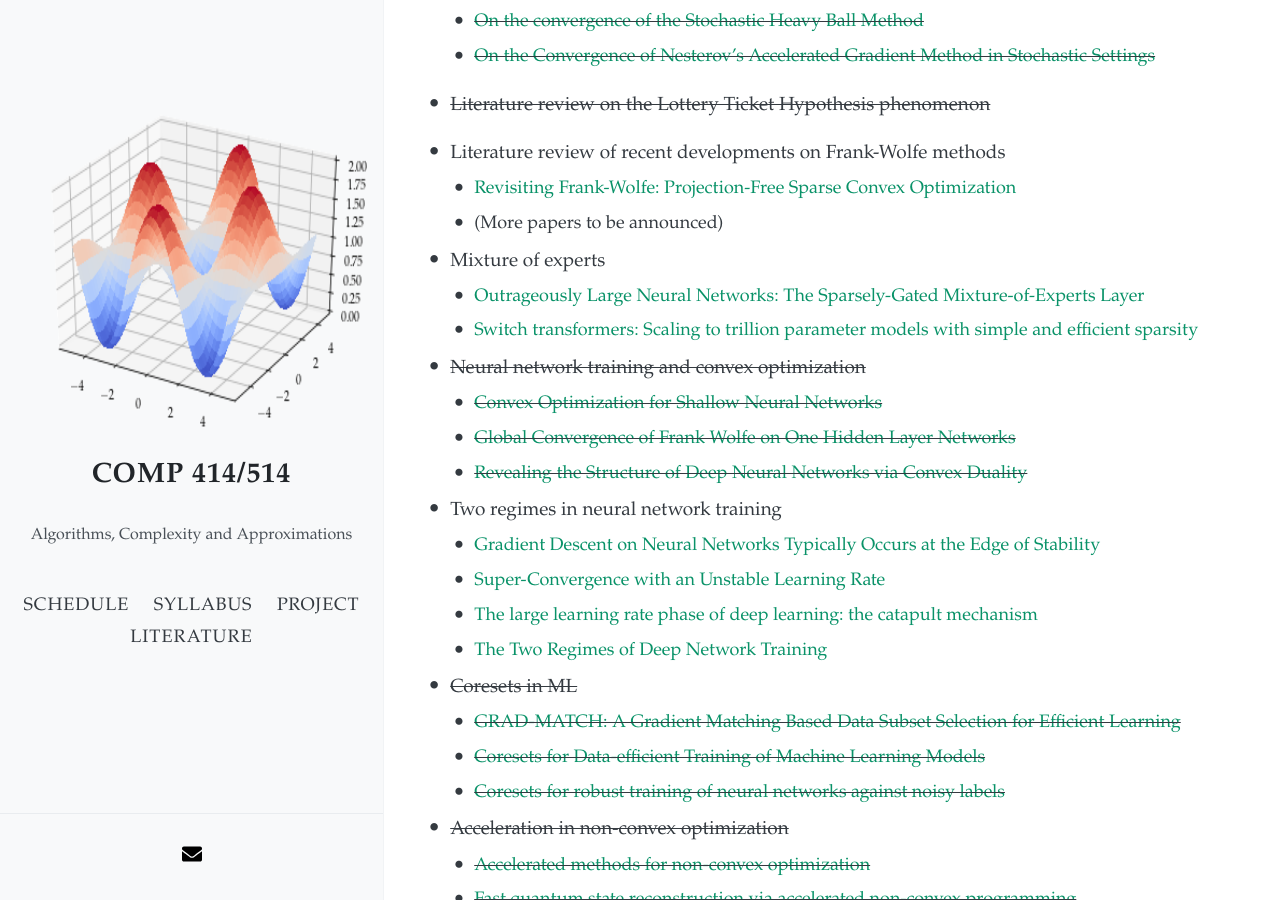
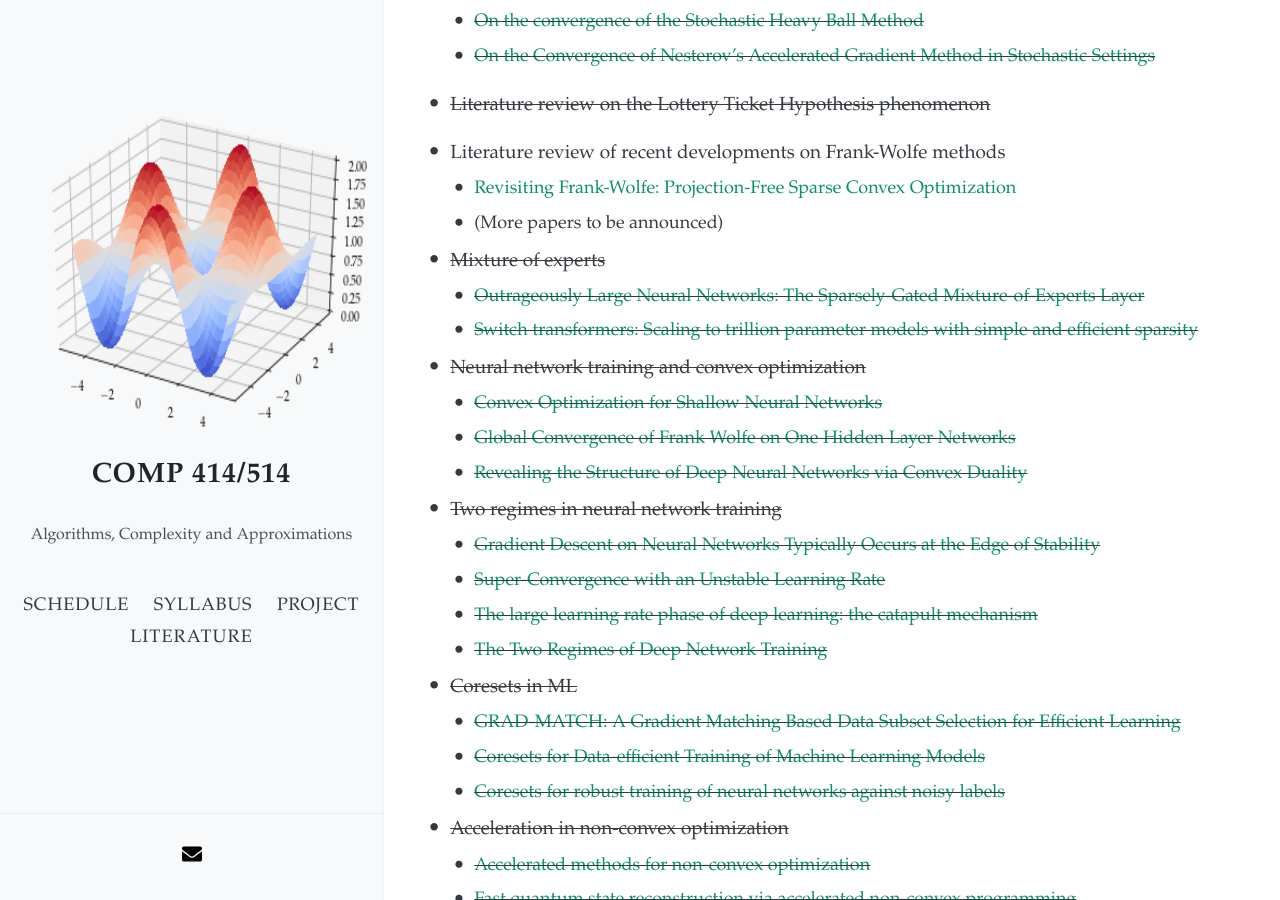
Before and after one commit to akyrillidis/comp414-514, a Jekyll site: the page built from project.md, in a window 1280 px wide and 900 px high, scrolled down 2305 px. Built offline with Jekyll 4.4.1, drawn with Linux system fonts in a browser that asks for light colours; nearby versions of some CDN libraries.

```diff
--- a/project.md
+++ b/project.md
@@ -74,20 +74,20 @@ The course project can be categorized as a literature review, as original resear
   - [Revisiting Frank-Wolfe: Projection-Free Sparse Convex Optimization](http://m8j.net/math/revisited-FW.pdf)
   - (More papers to be announced)
 
-- Mixture of experts
-  - [Outrageously Large Neural Networks: The Sparsely-Gated Mixture-of-Experts Layer](https://arxiv.org/pdf/1701.06538.pdf)
-  - [Switch transformers: Scaling to trillion parameter models with simple and efficient sparsity](https://arxiv.org/pdf/2101.03961.pdf)
+- ~~Mixture of experts~~
+  - ~~[Outrageously Large Neural Networks: The Sparsely-Gated Mixture-of-Experts Layer](https://arxiv.org/pdf/1701.06538.pdf)~~
+  - ~~[Switch transformers: Scaling to trillion parameter models with simple and efficient sparsity](https://arxiv.org/pdf/2101.03961.pdf)~~
 
 - ~~Neural network training and convex optimization~~
   - ~~[Convex Optimization for Shallow Neural Networks](https://proceedings.allerton.csl.illinois.edu/media/files/0140.pdf)~~
   - ~~[Global Convergence of Frank Wolfe on One Hidden Layer Networks](https://arxiv.org/pdf/2002.02208.pdf)~~
   - ~~[Revealing the Structure of Deep Neural Networks via Convex Duality](https://arxiv.org/pdf/2002.09773.pdf)~~
 
-- Two regimes in neural network training
-  - [Gradient Descent on Neural Networks Typically Occurs at the Edge of Stability](https://arxiv.org/pdf/2103.00065.pdf)
-  - [Super-Convergence with an Unstable Learning Rate](https://arxiv.org/pdf/2102.10734.pdf)
-  - [The large learning rate phase of deep learning: the catapult mechanism](https://arxiv.org/pdf/2003.02218.pdf)
-  - [The Two Regimes of Deep Network Training](https://arxiv.org/pdf/2002.10376.pdf)
+- ~~Two regimes in neural network training~~
+  - ~~[Gradient Descent on Neural Networks Typically Occurs at the Edge of Stability](https://arxiv.org/pdf/2103.00065.pdf)~~
+  - ~~[Super-Convergence with an Unstable Learning Rate](https://arxiv.org/pdf/2102.10734.pdf)~~
+  - ~~[The large learning rate phase of deep learning: the catapult mechanism](https://arxiv.org/pdf/2003.02218.pdf)~~
+  - ~~[The Two Regimes of Deep Network Training](https://arxiv.org/pdf/2002.10376.pdf)~~
 
 - ~~Coresets in ML~~
   - ~~[GRAD-MATCH: A Gradient Matching Based Data Subset Selection for Efficient Learning](https://arxiv.org/pdf/2103.00123.pdf)~~
```
